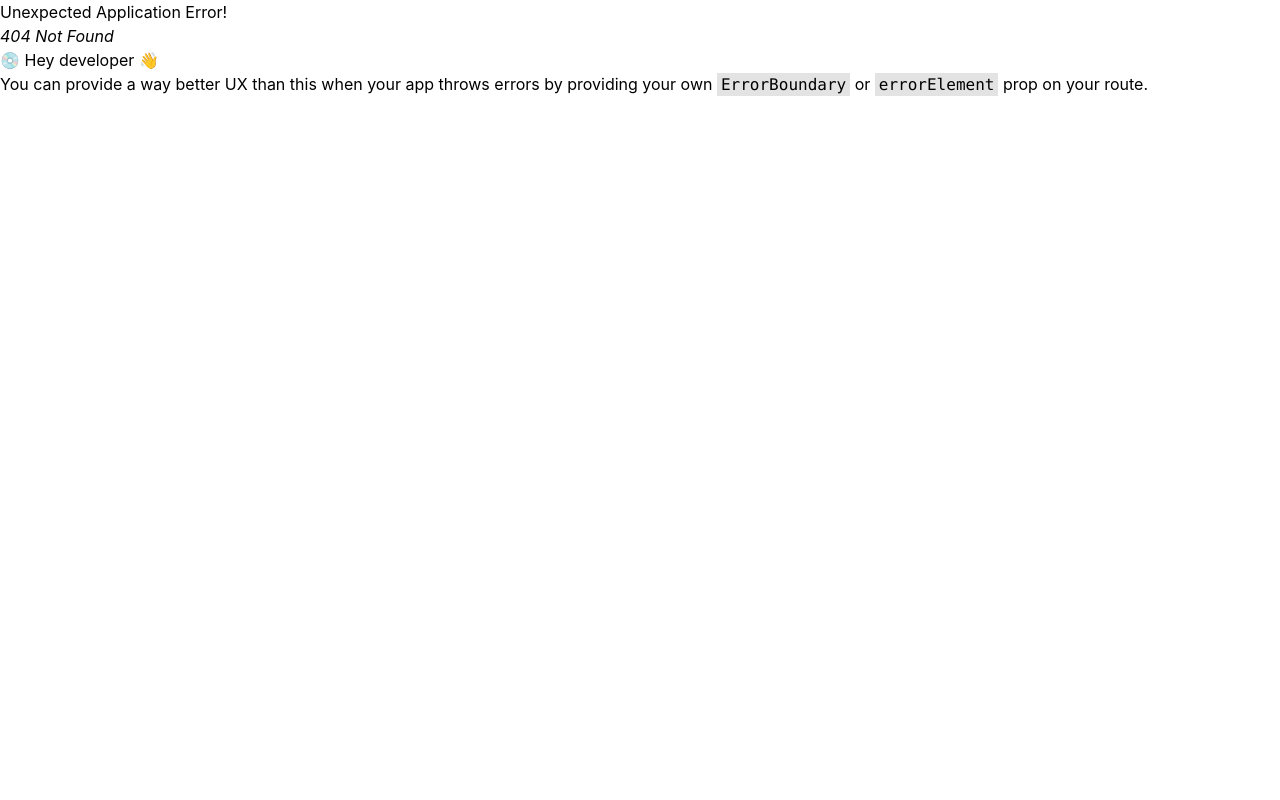
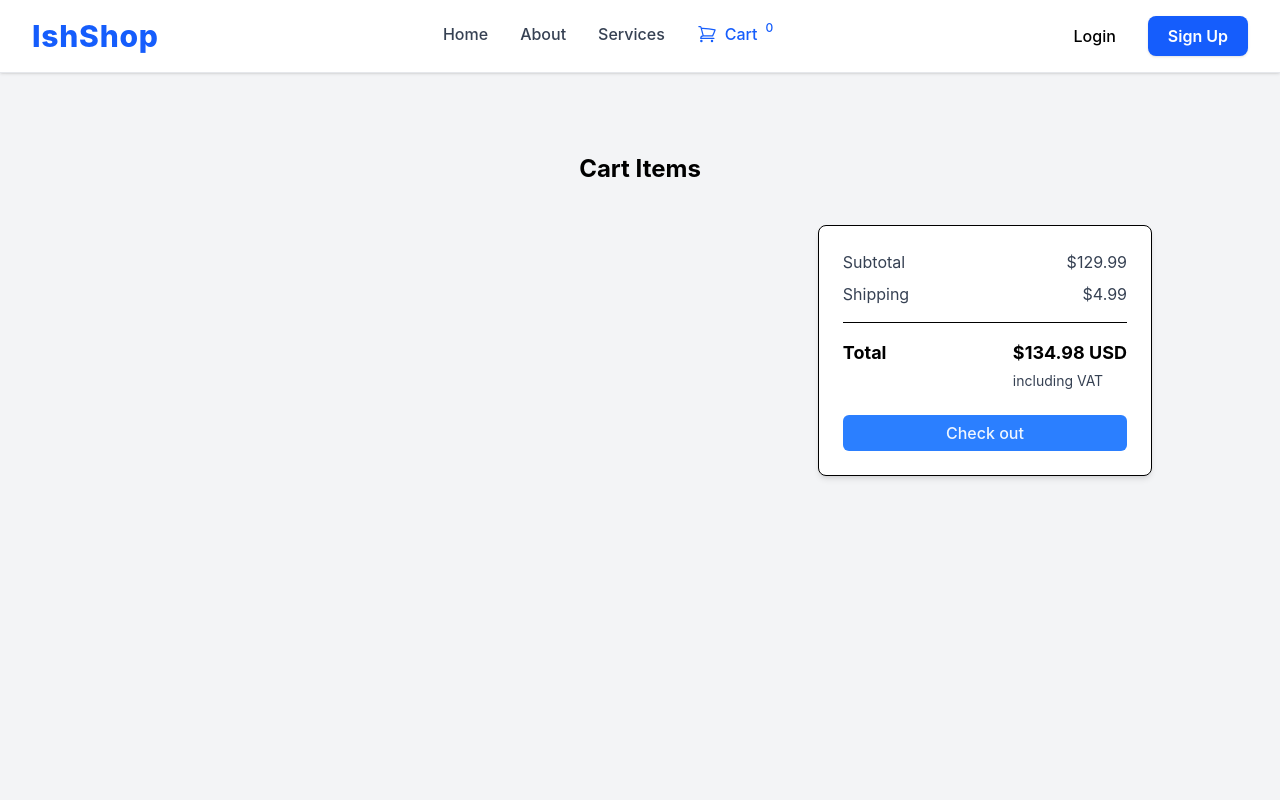
Before and after one commit to Ishann77ojhaa/E-Commerce-Frontend, a React (Vite) app: page /cart in a window 1280 px wide. Before the commit this address had no page. Shown: the top 800 px of the page. Built offline with nearby package versions, Linux system fonts and the light colour scheme.

Commit message:
Cart Done:

```diff
--- a/package.json
+++ b/package.json
@@ -13,10 +13,12 @@
     "'": "file:heroicons/react/24/outline",
     "@headlessui/react": "^2.2.9",
     "@heroicons/react": "^2.2.0",
+    "@reduxjs/toolkit": "^2.12.0",
     "@tailwindcss/vite": "^4.3.1",
     "axios": "^1.18.1",
     "react": "^19.2.0",
     "react-dom": "^19.2.0",
+    "react-redux": "^9.3.0",
     "react-router-dom": "^7.13.1",
     "tailwindcss": "^4.3.1"
   },
--- a/src/globals/components/navbar/Navbar.jsx
+++ b/src/globals/components/navbar/Navbar.jsx
@@ -1,7 +1,11 @@
 import { Link, NavLink } from "react-router-dom";
 import { ShoppingCartIcon } from "@heroicons/react/24/outline";
+import { useSelector } from "react-redux";
 
 const Navbar = () => {
+  const items = useSelector((state)=>state.cart);
+  console.log(items)
+
   return (
     <nav className="sticky top-0 z-50 w-full bg-white/90 backdrop-blur-md border-b border-gray-200 shadow-sm">
       <div className="max-w-7xl mx-auto px-8 py-4 flex items-center justify-between">
@@ -71,7 +75,7 @@ const Navbar = () => {
             }
           >
             <ShoppingCartIcon className="h-5 w-5" />
-            Cart
+            Cart <sup> {items.length} </sup>
           </NavLink>
 
         </div>
--- a/src/main.jsx
+++ b/src/main.jsx
@@ -2,7 +2,21 @@ import { StrictMode } from 'react'
 import { createRoot } from 'react-dom/client'
 import './index.css'
 import App from './App.jsx'
+import { store } from './store/cartStore.jsx'
+import { Provider } from 'react-redux'
 
-createRoot(document.getElementById('root')).render(
-    <App />
-)
+const container = document.getElementById('root')
+
+if (container) {
+  const root = createRoot(container)
+
+  root.render(
+    <Provider store={store}>
+      <App />
+    </Provider>,
+  )
+} else {
+  throw new Error(
+    "Root element with ID 'root' was not found in the document. Ensure there is a corresponding HTML element with the ID 'root' in your HTML file.",
+  )
+}
--- /dev/null
+++ b/src/pages/cart/cart.jsx
@@ -0,0 +1,63 @@
+import { useSelector } from 'react-redux'
+
+const Cart = () => {
+    const products = useSelector((state)=>state.cart)
+  return (
+    <div className="h-screen pt-20 bg-gray-100">
+    <h1 className="mb-10 text-2xl font-bold text-center">Cart Items</h1>
+    <div className="justify-center max-w-5xl px-6 mx-auto md:flex md:space-x-6 xl:px-0">
+      <div className="rounded-lg md:w-2/3">
+     {products.map((product)=>{
+        return (
+            <div key={product._id} className="justify-between p-6 mb-6 bg-white rounded-lg shadow-md sm:flex sm:justify-start">
+            <img src={product.productImage} alt="product-image" className="w-full rounded-lg sm:w-40" />
+            <div className="sm:ml-4 sm:flex sm:w-full sm:justify-between">
+              <div className="mt-5 sm:mt-0">
+                <h2 className="text-lg font-bold text-gray-900">{product.productName}</h2>
+                <p className="mt-1 text-xs text-gray-700">36EU - 4US</p>
+              </div>
+              <div className="flex justify-between mt-4 sm:space-y-6 sm:mt-0 sm:block sm:space-x-6">
+                <div className="flex items-center border-gray-100">
+                  <span className="cursor-pointer rounded-l bg-gray-100 py-1 px-3.5 duration-100 hover:bg-blue-500 hover:text-blue-50"> - </span>
+                  <input className="w-8 h-8 text-xs text-center bg-white border outline-none" type="number" value="2" min="1" />
+                  <span className="px-3 py-1 duration-100 bg-gray-100 rounded-r cursor-pointer hover:bg-blue-500 hover:text-blue-50"> + </span>
+                </div>
+                <div className="flex items-center space-x-4">
+                  <p className="text-sm">259.000 ₭</p>
+                  <svg xmlns="http://www.w3.org/2000/svg" fill="none" viewBox="0 0 24 24" strokeWidth="1.5" stroke="currentColor" className="w-5 h-5 duration-150 cursor-pointer hover:text-red-500">
+                    <path strokeLinecap="round" strokeLinejoin="round" d="M6 18L18 6M6 6l12 12" />
+                  </svg>
+                </div>
+              </div>
+            </div>
+          </div>
+        )
+     })}
+
+      </div>
+
+      <div className="h-full p-6 mt-6 bg-white border rounded-lg shadow-md md:mt-0 md:w-1/3">
+        <div className="flex justify-between mb-2">
+          <p className="text-gray-700">Subtotal</p>
+          <p className="text-gray-700">$129.99</p>
+        </div>
+        <div className="flex justify-between">
+          <p className="text-gray-700">Shipping</p>
+          <p className="text-gray-700">$4.99</p>
+        </div>
+        <hr className="my-4" />
+        <div className="flex justify-between">
+          <p className="text-lg font-bold">Total</p>
+          <div className="">
+            <p className="mb-1 text-lg font-bold">$134.98 USD</p>
+            <p className="text-sm text-gray-700">including VAT</p>
+          </div>
+        </div>
+        <button className="mt-6 w-full rounded-md bg-blue-500 py-1.5 font-medium text-blue-50 hover:bg-blue-600">Check out</button>
+      </div>
+    </div>
+  </div>
+  )
+}
+
+export default Cart
--- a/src/pages/home/components/Product.jsx
+++ b/src/pages/home/components/Product.jsx
@@ -1,8 +1,36 @@
+
+import axios from "axios";
+import { useEffect, useState } from "react";
+import { useDispatch } from "react-redux";
+import { add } from "../../../store/cartSlice";
+
 export default function Product() {
+  const [products, setProducts] = useState([]);
+  const dispatch = useDispatch();
+
+  const fetchProducts = async () => {
+    try {
+      const response = await axios.get("http://localhost:2000/api/product");
+
+      if (response.status === 200) {
+        setProducts(response.data.data);
+      }
+    } catch (error) {
+      console.error("Error fetching products:", error);
+    }
+  };
+
+  useEffect(() => {
+    fetchProducts();
+  }, []);
+
+  const addToCart = (product)=>{
+    dispatch(add(product));
+  }
+
   return (
     <section className="bg-gray-50 py-16">
       <div className="max-w-7xl mx-auto px-6">
-
         {/* Heading */}
         <div className="flex items-center justify-between mb-10">
           <h2 className="text-4xl font-bold text-yellow-900">
@@ -16,50 +44,59 @@ export default function Product() {
 
         {/* Product Grid */}
         <div className="grid grid-cols-1 sm:grid-cols-2 md:grid-cols-3 lg:grid-cols-4 gap-8">
-
-          {/* Product Card */}
-          <div className="bg-white rounded-xl shadow-md overflow-hidden transition-all duration-300 hover:shadow-xl hover:-translate-y-2">
-
+          {products.map((product) => (
+            <div
+              key={product._id}
+              className="bg-white rounded-xl shadow-md overflow-hidden transition-all duration-300 hover:shadow-xl hover:-translate-y-2"
+            >
               <img
-              src="https://images.unsplash.com/photo-1674296115670-8f0e92b1fddb?ixlib=rb-4.0.3&auto=format&fit=crop&w=870&q=80"
-              alt="Product"
+                src={`http://${product.Product_Image}`}
+                alt={product.Product_Name}
                 className="w-full h-56 object-cover"
               />
 
-            <div className="p-5">
-
+              <div className="p-5 flex flex-col h-56">
+                <div>
                   <h3 className="text-xl font-semibold text-gray-800">
-                Product Name
+                    {product.Product_Name}
                   </h3>
 
-              <p className="text-gray-600 mt-2">
-                Product description goes here.
+                  <p className="text-gray-600 mt-2 line-clamp-2">
+                    {product.Product_Description}
                   </p>
+                </div>
 
-              <div className="flex items-center justify-between mt-5">
-
-                <div>
+                <div className="mt-auto">
+                  <div className="flex items-center justify-between mb-4">
                     <span className="text-xl font-bold text-gray-900">
-                    $20.00
+                      Rs. {product.Product_Price}
                     </span>
 
-                  <span className="ml-2 text-gray-500 line-through">
-                    $25.00
+                    <span
+                      className={`text-sm font-medium ${
+                        product.Product_Status === "Available"
+                          ? "text-green-600"
+                          : "text-red-600"
+                      }`}
+                    >
+                      {product.Product_Status}
                     </span>
                   </div>
 
-                <button className="bg-yellow-500 hover:bg-yellow-600 text-white font-semibold px-4 py-2 rounded-lg transition">
+                  <button onClick={() => addToCart(product)} className="w-full bg-yellow-500 hover:bg-yellow-600 text-white font-semibold py-2 rounded-lg transition">
                     Add to Cart
                   </button>
-
+                </div>
+              </div>
+            </div>
+          ))}
         </div>
 
-            </div>
-
-          </div>
-
-        </div>
-
+        {products.length === 0 && (
+          <p className="text-center text-gray-500 mt-10">
+            No products found.
+          </p>
+        )}
       </div>
     </section>
   );
--- a/src/routes.jsx
+++ b/src/routes.jsx
@@ -4,6 +4,7 @@ import About from "./pages/about/About";
 import Register from "./pages/auth/register/Register";
 import Login from "./pages/auth/login/Login";
 import Layout from "./layout";
+import Cart from "./pages/cart/cart";
 
 const router = createBrowserRouter([
   {
@@ -25,6 +26,10 @@ const router = createBrowserRouter([
         path: "/login",
         element: <Login />,
       },
+      {
+        path: "/cart",
+        element: <Cart />,
+      },
     ],
   },
 ]);
--- /dev/null
+++ b/src/store/cartSlice.js
@@ -0,0 +1,23 @@
+import { createSlice } from '@reduxjs/toolkit'
+
+
+
+export const cartSlice = createSlice({
+  name: 'cart',
+  initialState : [],
+  reducers: {
+    add: (state, action) => {
+      state.push(action.payload)
+    },
+    remove: (state) => {
+      state.value -= 1
+    },
+    incrementByAmount: (state, action) => {
+      state.value += action.payload
+    },
+  },
+})
+
+export const { add  } = cartSlice.actions
+
+export default cartSlice.reducer
--- /dev/null
+++ b/src/store/cartStore.jsx
@@ -0,0 +1,9 @@
+import { configureStore } from '@reduxjs/toolkit'
+import cartReducer from './cartSlice'
+
+
+export const store = configureStore({
+  reducer: {
+    cart : cartReducer,
+  },
+})
```
Also changed, not shown: 1 other file (tests, documents, lock files or other folders). Lines whose indentation alone changed are shown as unchanged.
